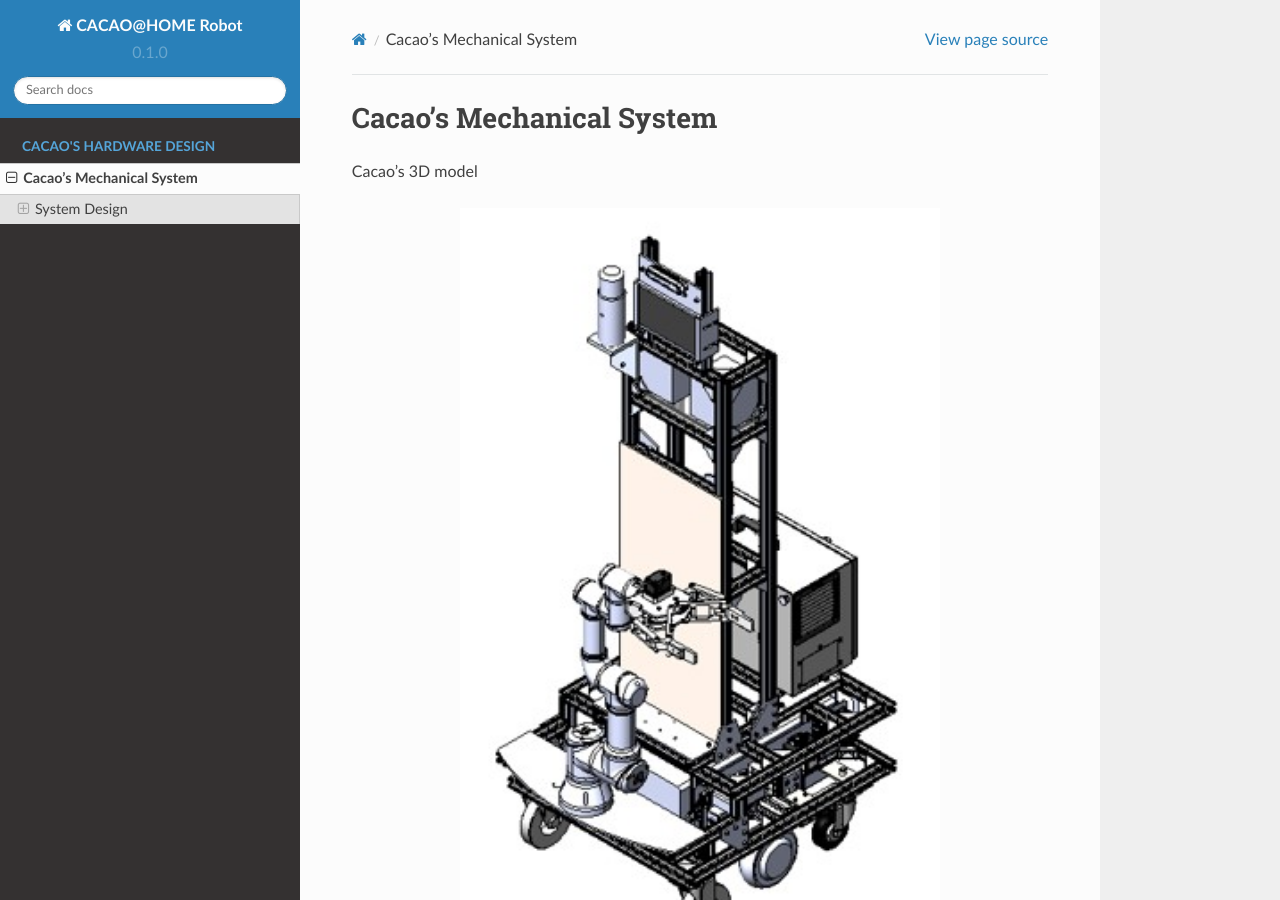
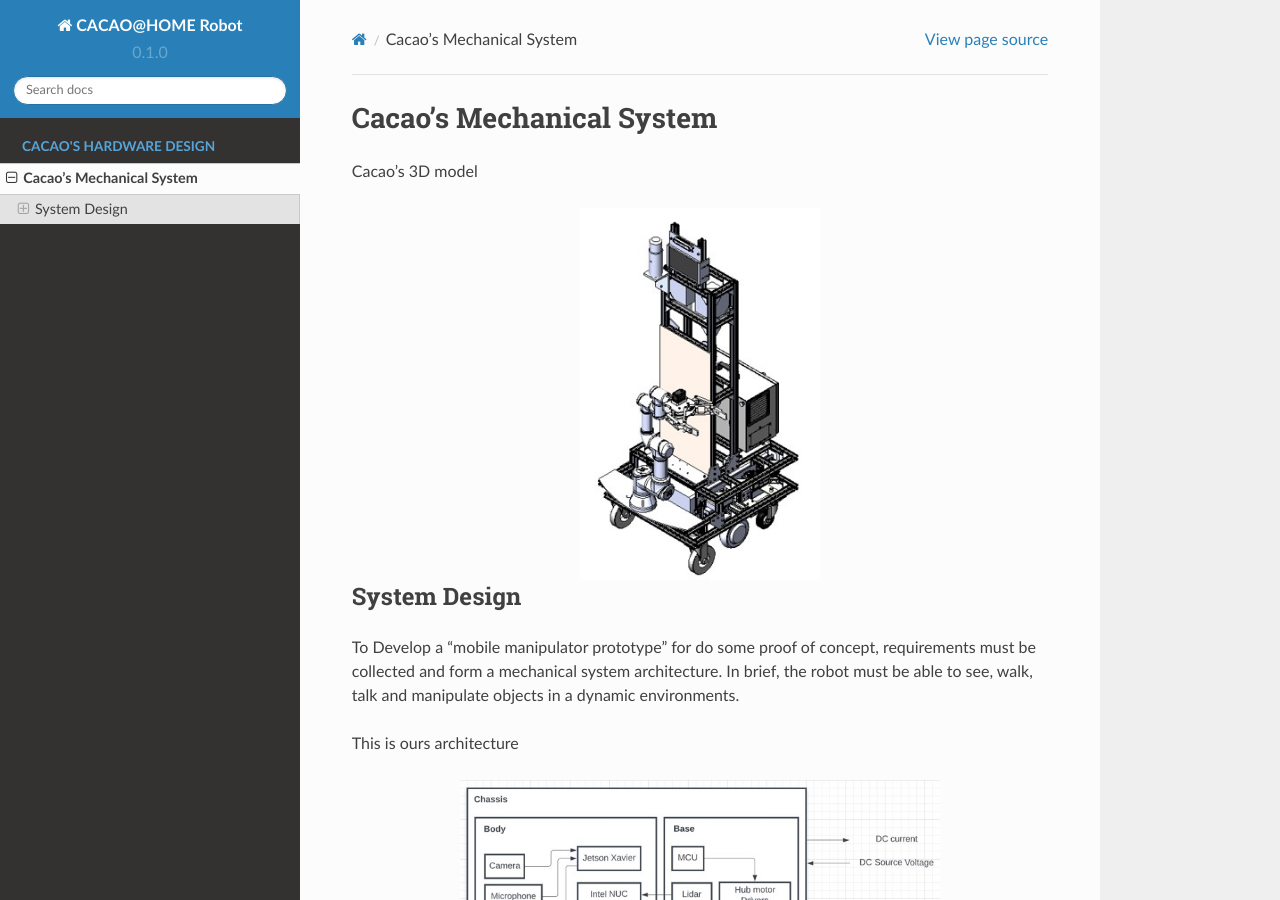
Before and after one commit to Lattawat/Cacao-Mechanics-Team-Document, a Sphinx documentation site: the page built from docs/source/mechanical_system/index.rst, in a window 1280 px wide and 900 px high. Built offline with Sphinx 7.4.7 and the Read the Docs theme 2.0.0, drawn with Linux system fonts in a browser that asks for light colours.

Commit message:
Update index.rst

```diff
--- a/docs/source/mechanical_system/index.rst
+++ b/docs/source/mechanical_system/index.rst
@@ -6,7 +6,7 @@
 Cacao's 3D model
 
 .. image:: ./images/Cacao_Isometric_View.jpg
-   :width: 480
+   :width: 240
    :align: center
    :alt: Cacao's Isometric View
 
@@ -33,6 +33,6 @@
    mech_docs/Cacao_gripper.rst
 
 .. image:: ./images/Cacao_Explode_View.jpg
-   :width: 480
+   :width: 240
    :align: center
    :alt: Cacao's Explode View2
```
